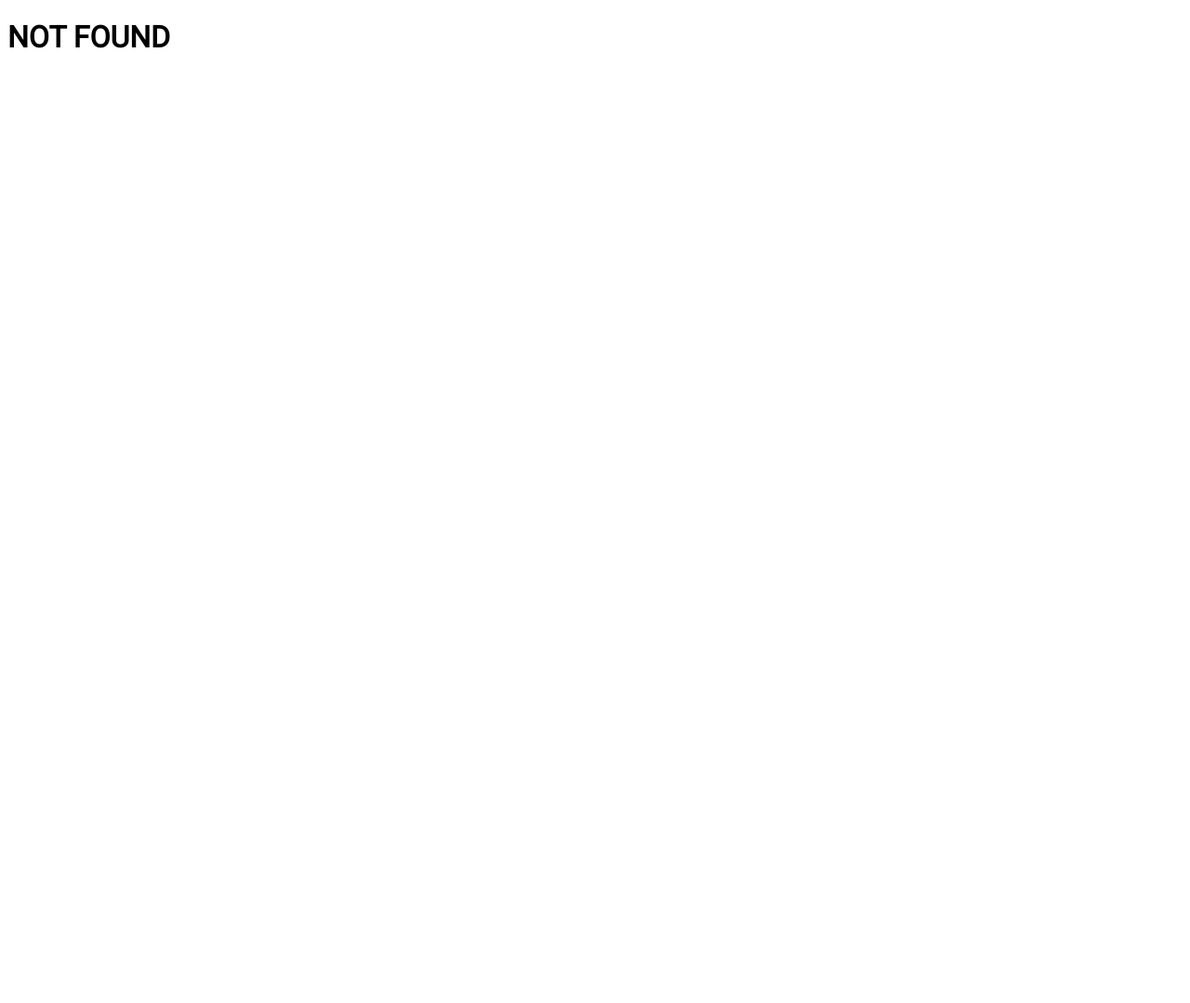
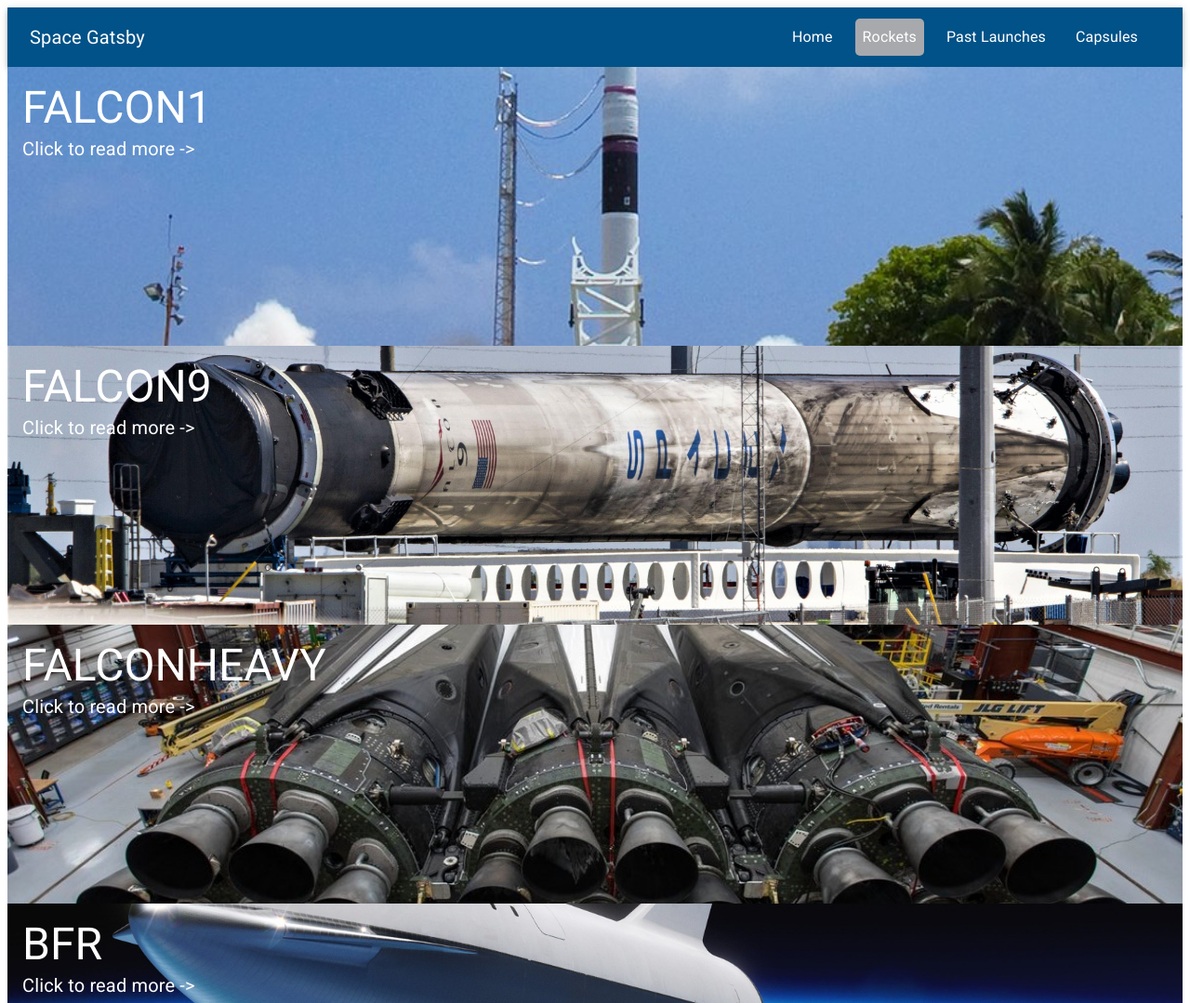
Before and after one commit to Paul-002/space_gatsby, a Gatsby site: page /rockets in a window 1280 px wide. Before the commit this address had no page. Shown: the top 1079 px of the page at 93% size. Before the commit the page ends 800 px from the top, so only its background shows below. Built offline with nearby package versions, Linux system fonts and the light colour scheme; Gatsby itself is replaced by a stand-in of ours.

Commit message:
basic layout with working navigation. Upcoming launch feature added and rockets page

```diff
--- a/gatsby-config.js
+++ b/gatsby-config.js
@@ -1,3 +1,5 @@
+const path = require(`path`)
+
 module.exports = {
   siteMetadata: {
     title: `Gatsby Default Starter`,
@@ -8,11 +10,8 @@
     {
       resolve: "gatsby-source-graphql",
       options: {
-        // This type will contain remote schema Query type
-        typeName: "SWAPI",
-        // This is the field under which it's accessible
+        typeName: "SpaceXGraphQLAPI",
         fieldName: "space_gatsby",
-        // URL to query from
         url: "https://api.spacex.land/graphql",
       },
     },
@@ -30,11 +29,18 @@
       resolve: `gatsby-source-filesystem`,
       options: {
         name: `images`,
-        path: `${__dirname}/src/images`,
+        path: path.join(__dirname, `src`, `images`),
       },
     },
+    {
+      resolve: `gatsby-source-filesystem`,
+      options: {
+        name: `pages`,
+        path: `${__dirname}/src/pages`,
+      },
+    },
+    `gatsby-plugin-sharp`,
     `gatsby-transformer-sharp`,
-    `gatsby-plugin-sharp`,
     {
       resolve: `gatsby-plugin-manifest`,
       options: {
--- a/package.json
+++ b/package.json
@@ -11,18 +11,20 @@
     "axios": "^0.19.0",
     "babel-plugin-styled-components": "^1.10.6",
     "gatsby": "^2.13.18",
+    "gatsby-background-image": "^0.8.0",
     "gatsby-image": "^2.2.6",
     "gatsby-plugin-manifest": "^2.2.3",
     "gatsby-plugin-material-ui": "^2.0.0-beta.2",
     "gatsby-plugin-offline": "^2.2.3",
     "gatsby-plugin-react-helmet": "^3.1.2",
-    "gatsby-plugin-sharp": "^2.2.6",
+    "gatsby-plugin-sharp": "^2.2.9",
     "gatsby-plugin-styled-components": "^3.1.2",
     "gatsby-source-filesystem": "^2.1.5",
     "gatsby-source-graphql": "^2.1.2",
-    "gatsby-transformer-sharp": "^2.2.3",
+    "gatsby-transformer-sharp": "^2.2.4",
     "prop-types": "^15.7.2",
     "react": "^16.8.6",
+    "react-countdown-now": "^2.1.1",
     "react-dom": "^16.8.6",
     "react-helmet": "^5.2.1",
     "styled-components": "^4.3.2",
--- a/src/components/layout.js
+++ b/src/components/layout.js
@@ -1,7 +1,7 @@
 import React, { Component } from "react"
 import Grid from "@material-ui/core/Grid"
-import Navbar from "./navbar"
-import SideDrawer from "./sidedrawer"
+import Navbar from "./navBar"
+import SideDrawer from "./sideDrawer"
 
 class Layout extends Component {
   state = {
@@ -14,10 +14,6 @@
 
   hideDrawerHandler = () => {
     this.setState({ showDrawer: false })
-  }
-
-  buttonClick = e => {
-    console.log(e)
   }
 
   render() {
--- /dev/null
+++ b/src/components/navLink.js
@@ -0,0 +1,26 @@
+import React from "react"
+import { Link } from "gatsby"
+import { MenuItem } from "@material-ui/core"
+
+const activeStyles = {
+  background: "#A7A9AC",
+  color: "white",
+}
+
+const NavLink = props => {
+  const links = ["Home", "Rockets", "Past Launches", "Capsules"]
+  return links.map(item => (
+    <MenuItem
+      component={Link}
+      key={item}
+      to={item === "Home" ? "/" : `/${item.toLowerCase()}`}
+      activeStyle={activeStyles}
+      className={props.customStyle}
+      autoWidth="false"
+    >
+      {item}
+    </MenuItem>
+  ))
+}
+
+export default NavLink
--- a/src/components/navbar.js
+++ b/src/components/navbar.js
@@ -1,30 +1,50 @@
 import React from "react"
-import { makeStyles } from "@material-ui/core/styles"
 import AppBar from "@material-ui/core/AppBar"
 import Toolbar from "@material-ui/core/Toolbar"
+import { withStyles } from "@material-ui/core/styles"
 import Typography from "@material-ui/core/Typography"
 import IconButton from "@material-ui/core/IconButton"
 import MenuIcon from "@material-ui/icons/Menu"
-import Link from "./link"
+import NavLink from "./navLink"
+import { MenuList } from "@material-ui/core"
 
-const useStyles = makeStyles(theme => ({
+const styles = theme => ({
   root: {
+    flexGrow: 1,
+  },
+  title: {
     flexGrow: 1,
   },
   menuButton: {
     marginRight: theme.spacing(2),
+    [theme.breakpoints.up("sm")]: {
+      display: "none",
+    },
   },
-  title: {
-    flexGrow: 1,
+  customNavList: {
+    display: "flex",
+    [theme.breakpoints.down("xs")]: {
+      display: "none",
+    },
   },
-}))
+  styledLink: {
+    color: "white",
+    borderRadius: "5px",
+    padding: theme.spacing(1),
+    textDecoration: "none",
+    marginRight: theme.spacing(2),
+  },
+  appBarCustomColor: {
+    background: "#005288",
+  },
+})
 
 const NavBar = props => {
-  const classes = useStyles()
+  const { classes } = props
 
   return (
     <div className={classes.root}>
-      <AppBar position="static" color="primary">
+      <AppBar position="static" className={classes.appBarCustomColor}>
         <Toolbar>
           <IconButton
             onClick={props.showDrawer}
@@ -38,11 +58,13 @@
           <Typography variant="h6" className={classes.title}>
             Space Gatsby
           </Typography>
-          <Link />
+          <MenuList className={classes.customNavList}>
+            <NavLink customStyle={classes.styledLink} />
+          </MenuList>
         </Toolbar>
       </AppBar>
     </div>
   )
 }
 
-export default NavBar
+export default withStyles(styles)(NavBar)
--- a/src/components/sidedrawer.js
+++ b/src/components/sidedrawer.js
@@ -1,25 +1,22 @@
 import React from "react"
-import { makeStyles } from "@material-ui/core/styles"
 import Drawer from "@material-ui/core/Drawer"
-import List from "@material-ui/core/List"
-import Divider from "@material-ui/core/Divider"
-import ListItem from "@material-ui/core/ListItem"
-import ListItemIcon from "@material-ui/core/ListItemIcon"
-import ListItemText from "@material-ui/core/ListItemText"
-import InboxIcon from "@material-ui/icons/MoveToInbox"
-import MailIcon from "@material-ui/icons/Mail"
+import NavLink from "./navLink"
+import { withStyles, MenuList } from "@material-ui/core"
 
-const useStyles = makeStyles({
+const styles = () => ({
   list: {
+    display: "flex",
     width: 250,
   },
-  fullList: {
-    width: "auto",
+  styledLink: {
+    margin: "20px",
+    width: "210px",
+    borderRadius: "5px",
   },
 })
 
 const SideDrawer = props => {
-  const classes = useStyles()
+  const { classes } = props
 
   const sideList = () => (
     <div
@@ -27,27 +24,9 @@
       role="presentation"
       onClick={props.hideDrawerHandler}
     >
-      <List>
-        {["Inbox", "Starred", "Send email", "Drafts"].map((text, index) => (
-          <ListItem button key={text}>
-            <ListItemIcon>
-              {index % 2 === 0 ? <InboxIcon /> : <MailIcon />}
-            </ListItemIcon>
-            <ListItemText primary={text} />
-          </ListItem>
-        ))}
-      </List>
-      <Divider />
-      <List>
-        {["All mail", "Trash", "Spam"].map((text, index) => (
-          <ListItem button key={text}>
-            <ListItemIcon>
-              {index % 2 === 0 ? <InboxIcon /> : <MailIcon />}
-            </ListItemIcon>
-            <ListItemText primary={text} />
-          </ListItem>
-        ))}
-      </List>
+      <MenuList>
+        <NavLink customStyle={classes.styledLink} />
+      </MenuList>
     </div>
   )
 
@@ -60,4 +39,4 @@
   )
 }
 
-export default SideDrawer
+export default withStyles(styles)(SideDrawer)
--- a/src/pages/link1.js
+++ /dev/null
@@ -1,16 +0,0 @@
-import React from "react"
-import Layout from "../components/layout"
-import { Button } from "@material-ui/core"
-import { Link } from "gatsby"
-
-const Link1 = () => {
-  return (
-    <Layout>
-      <Button>
-        <Link to={"/"}>back</Link>
-      </Button>
-    </Layout>
-  )
-}
-
-export default Link1
--- /dev/null
+++ b/src/pages/rockets.js
@@ -0,0 +1,122 @@
+import React from "react"
+import { makeStyles } from "@material-ui/core/styles"
+import Grid from "@material-ui/core/Grid"
+import Layout from "../components/layout"
+import { Typography } from "@material-ui/core"
+import { useStaticQuery, graphql } from "gatsby"
+import BackgroundImage from "gatsby-background-image"
+
+import Card from "@material-ui/core/Card"
+import CardActionArea from "@material-ui/core/CardActionArea"
+import CardContent from "@material-ui/core/CardContent"
+import { Link } from "gatsby"
+
+const useStyles = makeStyles(() => ({
+  gridBbox: {
+    width: "100%",
+  },
+  bg: {
+    height: "300px",
+  },
+  text: {
+    color: "white",
+  },
+  card: {
+    maxWidth: "100%",
+    textDecoration: "none",
+  },
+  media: {
+    height: 140,
+  },
+  readMore: {
+    color: "white",
+  },
+}))
+
+const Rockets = () => {
+  const classes = useStyles()
+  const rockets = ["falcon1", "falcon9", "falconHeavy", "bfr"]
+
+  const data = useStaticQuery(graphql`
+    query {
+      falcon1: file(relativePath: { eq: "falcon1.jpg" }) {
+        childImageSharp {
+          fluid(maxWidth: 1500) {
+            ...GatsbyImageSharpFluid
+          }
+        }
+      }
+      falcon9: file(relativePath: { eq: "falcon9.jpg" }) {
+        childImageSharp {
+          fluid(maxWidth: 1500) {
+            ...GatsbyImageSharpFluid
+          }
+        }
+      }
+      falconHeavy: file(relativePath: { eq: "falconHeavy.jpg" }) {
+        childImageSharp {
+          fluid(maxWidth: 1500) {
+            ...GatsbyImageSharpFluid
+          }
+        }
+      }
+      bfr: file(relativePath: { eq: "bfr.jpg" }) {
+        childImageSharp {
+          fluid(maxWidth: 1500) {
+            ...GatsbyImageSharpFluid
+          }
+        }
+      }
+    }
+  `)
+  return (
+    <Layout>
+      {rockets.map(rocket => {
+        return (
+          // <Grid className={classes.gridBox}>
+          //   <BackgroundImage
+          //     className={classes.bg}
+          //     fluid={data[rocket].childImageSharp.fluid}
+          //   >
+          //     <Typography key={rocket} className={classes.text} variant="h2">
+          //       {rocket.toUpperCase()}
+          //     </Typography>
+          //   </BackgroundImage>
+          // </Grid>
+          <Card
+            className={classes.card}
+            component={Link}
+            to={`rockets/${rocket}`}
+          >
+            <CardActionArea>
+              <BackgroundImage
+                className={classes.bg}
+                fluid={data[rocket].childImageSharp.fluid}
+              >
+                <CardContent>
+                  <Typography
+                    key={rocket}
+                    className={classes.text}
+                    component="h2"
+                    variant="h3"
+                  >
+                    {rocket.toUpperCase()}
+                  </Typography>
+                  <Typography
+                    className={classes.text}
+                    variant="h6"
+                    component="h6"
+                  >
+                    Click to read more ->
+                  </Typography>
+                </CardContent>
+              </BackgroundImage>
+            </CardActionArea>
+          </Card>
+        )
+      })}
+    </Layout>
+  )
+}
+
+export default Rockets
```
Also changed, not shown: gatsby-node.js (+53 -6 lines), src/components/countdownComponent.js (added, +31 -0 lines), src/components/link.js (deleted, +0 -26 lines), src/components/timer.js (added, +11 -0 lines), src/components/upcomingLunch.js (+51 -12 lines), src/images/bfr.jpg (added), src/images/falcon1.jpg (added), src/images/falcon9.jpg (added), src/images/falconHeavy.jpg (added), 1 other file.
